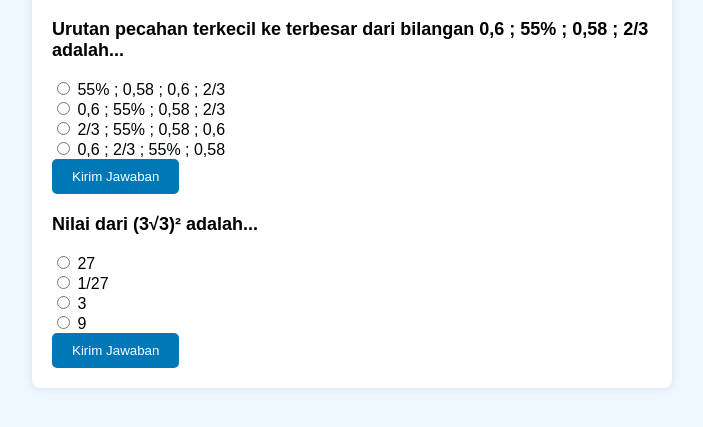
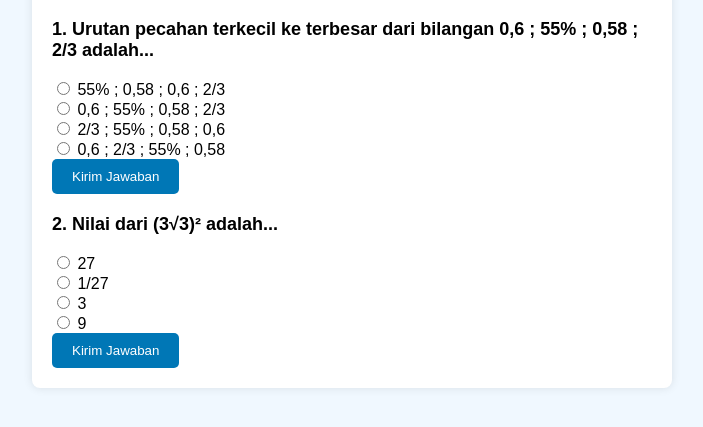
Before and after one commit to danilaaidd/coba, a plain HTML site: page index.html in a window 1280 px wide. Shown: the part 101-528 px from the top of the page, without its empty margins (288-991 px from the left). Drawn offline with Linux system fonts and the light colour scheme.

Commit message:
Update index.html

```diff
--- a/index.html
+++ b/index.html
@@ -12,7 +12,7 @@
 
     <!-- Soal 1 -->
     <div class="question-card">
-        <p class="question-text">Urutan pecahan terkecil ke terbesar dari bilangan 0,6 ; 55% ; 0,58 ; 2/3 adalah...</p>
+        <p class="question-text">1. Urutan pecahan terkecil ke terbesar dari bilangan 0,6 ; 55% ; 0,58 ; 2/3 adalah...</p>
         <form id="quiz-form-1">
             <label><input type="radio" name="answer1" value="A"> 55% ; 0,58 ; 0,6 ; 2/3</label><br>
             <label><input type="radio" name="answer1" value="B"> 0,6 ; 55% ; 0,58 ; 2/3</label><br>
@@ -25,7 +25,7 @@
 
     <!-- Soal 2 -->
     <div class="question-card">
-        <p class="question-text">Nilai dari (3√3)² adalah...</p>
+        <p class="question-text">2. Nilai dari (3√3)² adalah...</p>
         <form id="quiz-form-2">
             <label><input type="radio" name="answer2" value="A"> 27</label><br>
             <label><input type="radio" name="answer2" value="B"> 1/27</label><br>
```
